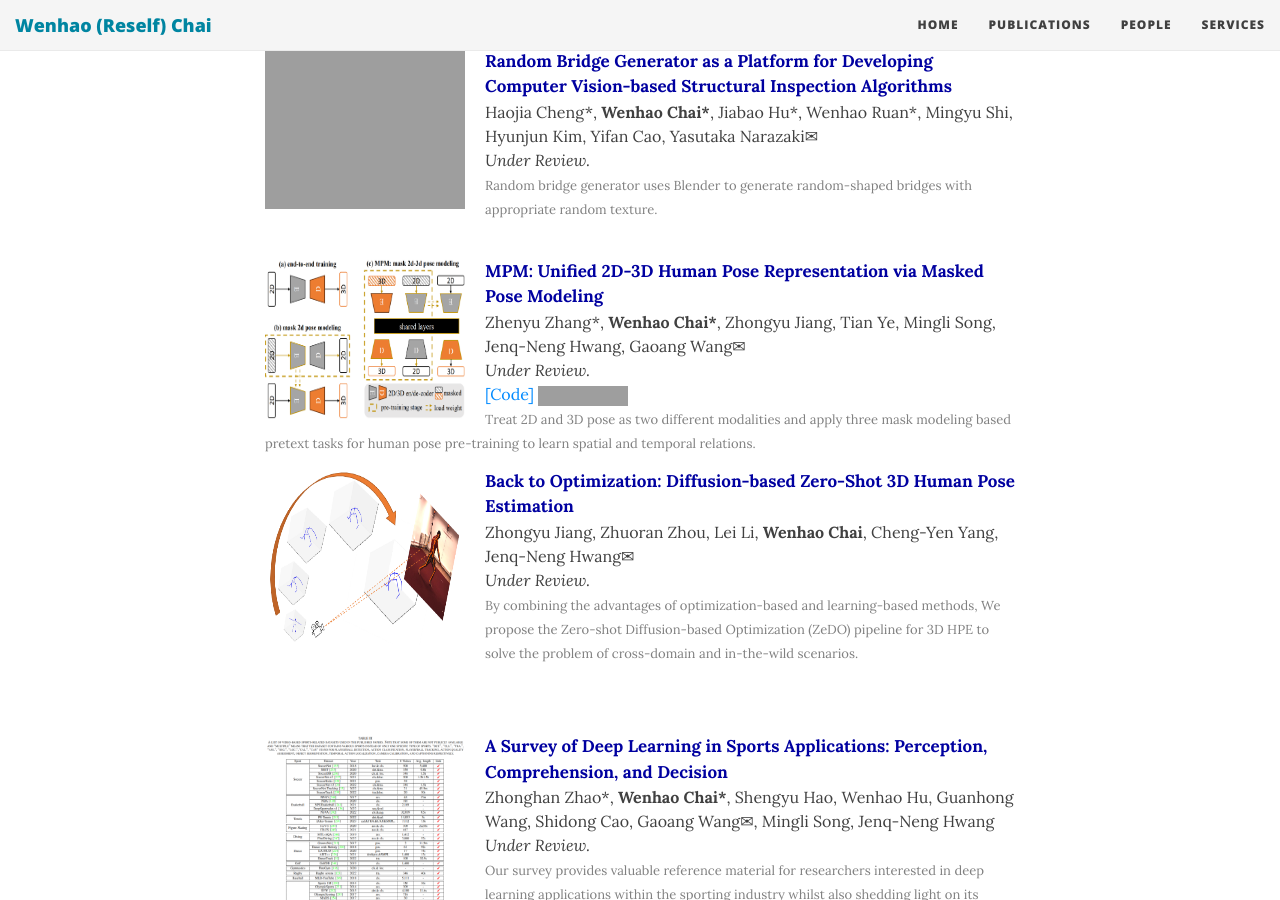
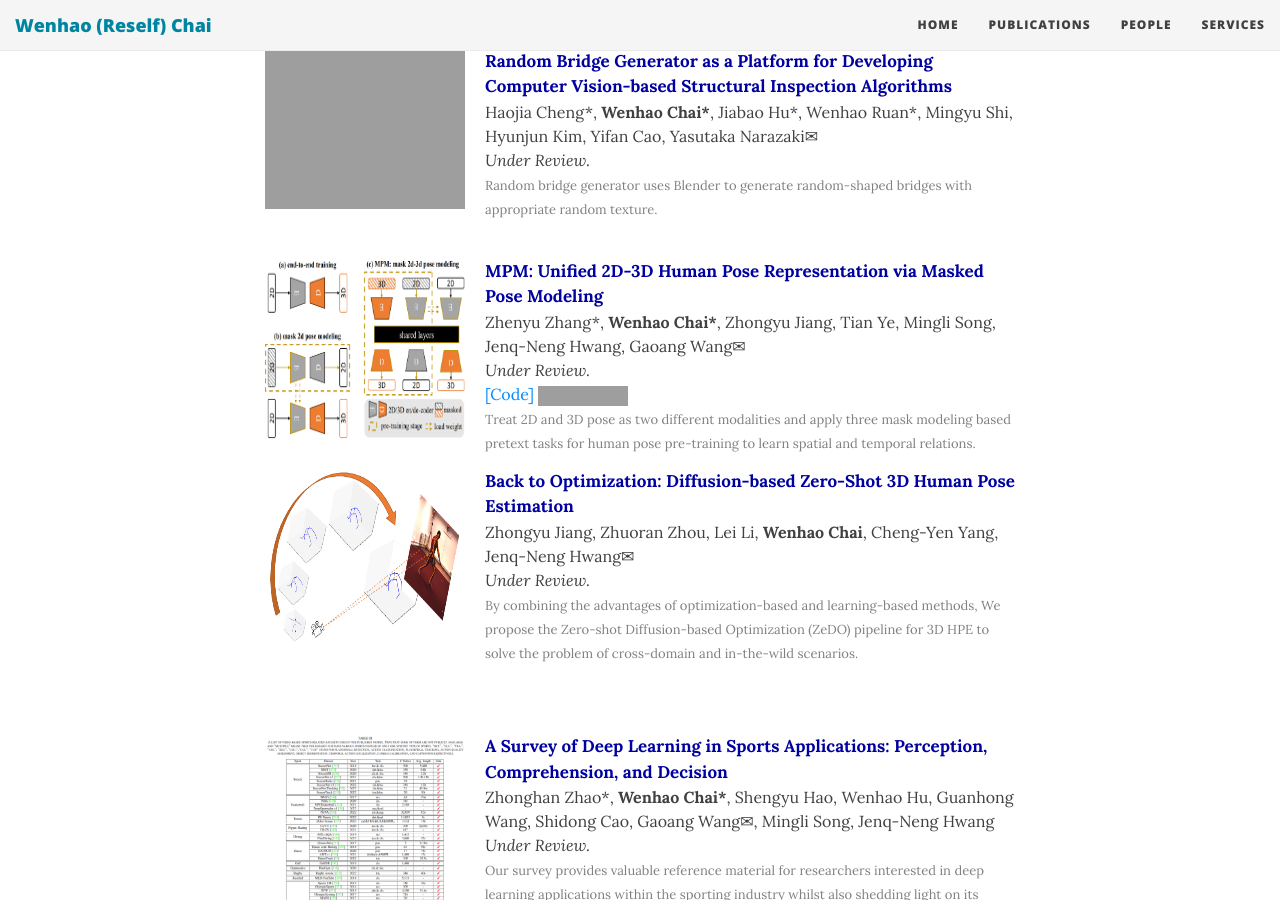
Before and after one commit to hikomal/hikomal.github.io, a Jekyll site: the page built from publications.html, in a window 1280 px wide and 900 px high, scrolled down 450 px. Built offline with Jekyll 4.4.1, drawn with Linux system fonts in a browser that asks for light colours; nearby versions of some CDN libraries; grey boxes are pictures that could not be loaded.

Commit message:
fix height

```diff
--- a/publications.html
+++ b/publications.html
@@ -62,7 +62,7 @@
 
 
 <div class="publication">
-  <img src="../static/pubs/ZCJ23.png" class="publogo" width="200 px" height="160 px">
+  <img src="../static/pubs/ZCJ23.png" class="publogo" width="200 px" height="180 px">
   <p>
     <strong>
     MPM: Unified 2D-3D Human Pose Representation via Masked Pose Modeling
```
